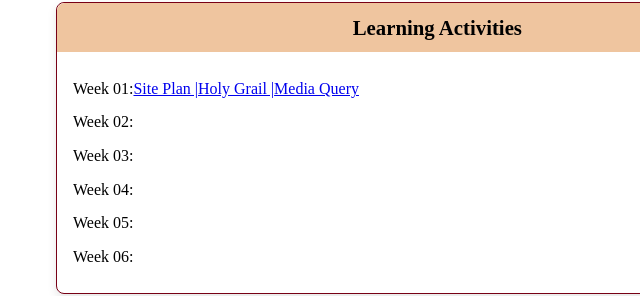
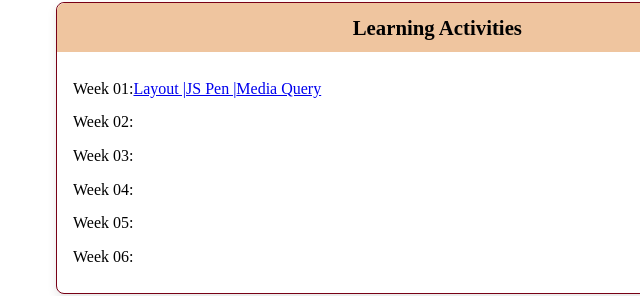
Before and after one commit to KyleesCodes/wdd230, a plain HTML site: page index.html in a window 1280 px wide. Shown: the part 426-722 px from the top of the page, 0-640 px from the left. Drawn offline with Linux system fonts and the light colour scheme; a web font is replaced by a local one.

Commit message:
Link name change

```diff
--- a/index.html
+++ b/index.html
@@ -31,7 +31,7 @@
             <section class="card">
                 <h2>Learning Activities</h2>
                 <ul>
-                    <li>Week 01:<a href="https://kyleescodes.github.io/wdd230/week01/chamber-site-plan.html">Site Plan |</a><a href="https://kyleescodes.github.io/wdd230/week01/holygrail.html">Holy Grail |</a><a href="https://kyleescodes.github.io/wdd230/week01/media-query.html">Media Query</a></li>
+                    <li>Week 01:<a href="https://kyleescodes.github.io/wdd230/week01/chamber-site-plan.html">Layout |</a><a href="https://kyleescodes.github.io/wdd230/week01/holygrail.html">JS Pen |</a><a href="https://kyleescodes.github.io/wdd230/week01/media-query.html">Media Query</a></li>
                     <li>Week 02:<a href="#"></a></li>
                     <li>Week 03:<a href="#"></a></li>
                     <li>Week 04:<a href="#"></a></li>
```
